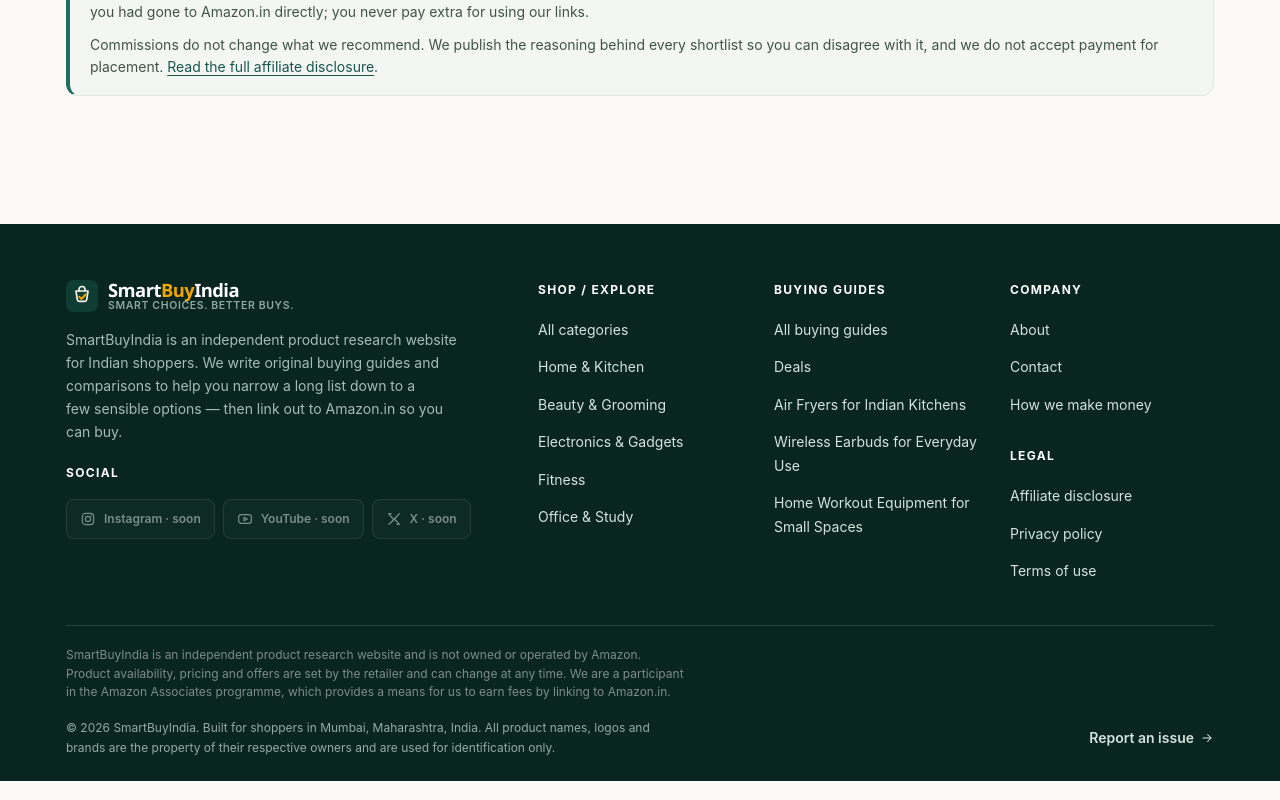
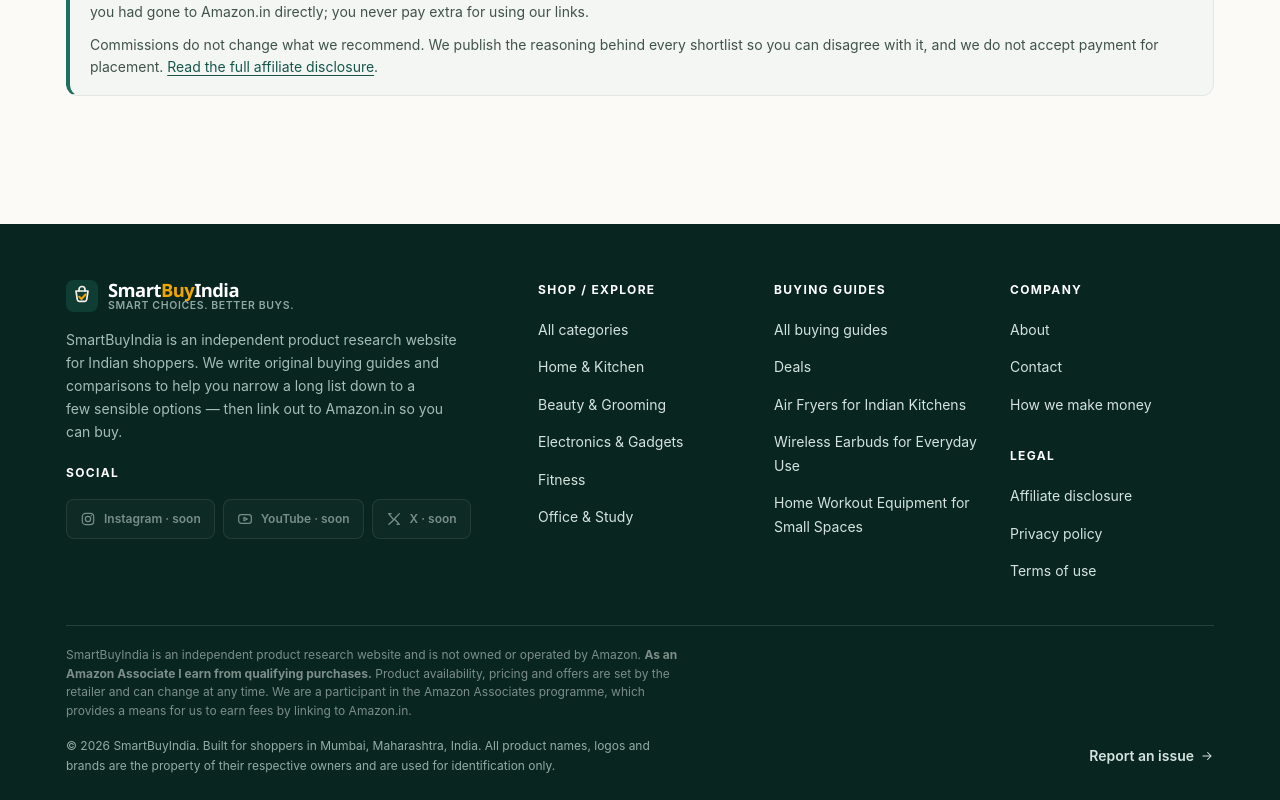
Before and after one commit to void7x/smartbuyIndia, a React (Vite) app: page /deals in a window 1280 px wide. Shown: the part 4995-5795 px from the top of the page. Built offline with nearby package versions, Linux system fonts and the light colour scheme.

Commit message:
Fix affiliate disclosure rendering and reinforce footer identification

```diff
--- a/src/components/DisclosureNotice.jsx
+++ b/src/components/DisclosureNotice.jsx
@@ -25,7 +25,7 @@
         <InfoIcon />
         <span>
           <strong>Affiliate disclosure:</strong> some links on SmartBuyIndia are affiliate links.
-          If you buy through one, we may earn a qualifying commission at no extra cost to you. <strong>${AMAZON_ASSOCIATE_DISCLOSURE}</strong>
+          If you buy through one, we may earn a qualifying commission at no extra cost to you. <strong>{AMAZON_ASSOCIATE_DISCLOSURE}</strong>
           {withLink && (
             <>
               {' '}
@@ -70,9 +70,9 @@
   return (
     <p className={cx('inline-note', className)}>
       SmartBuyIndia is an independent product research website and is not owned or operated by
-      Amazon. Product availability, pricing and offers are set by the retailer and can change at any
-      time. We are a participant in the Amazon Associates programme, which provides a means for us to
-      earn fees by linking to Amazon.in.
+      Amazon. <strong>{AMAZON_ASSOCIATE_DISCLOSURE}</strong> Product availability, pricing and offers
+      are set by the retailer and can change at any time. We are a participant in the Amazon Associates
+      programme, which provides a means for us to earn fees by linking to Amazon.in.
     </p>
   );
 }
```
